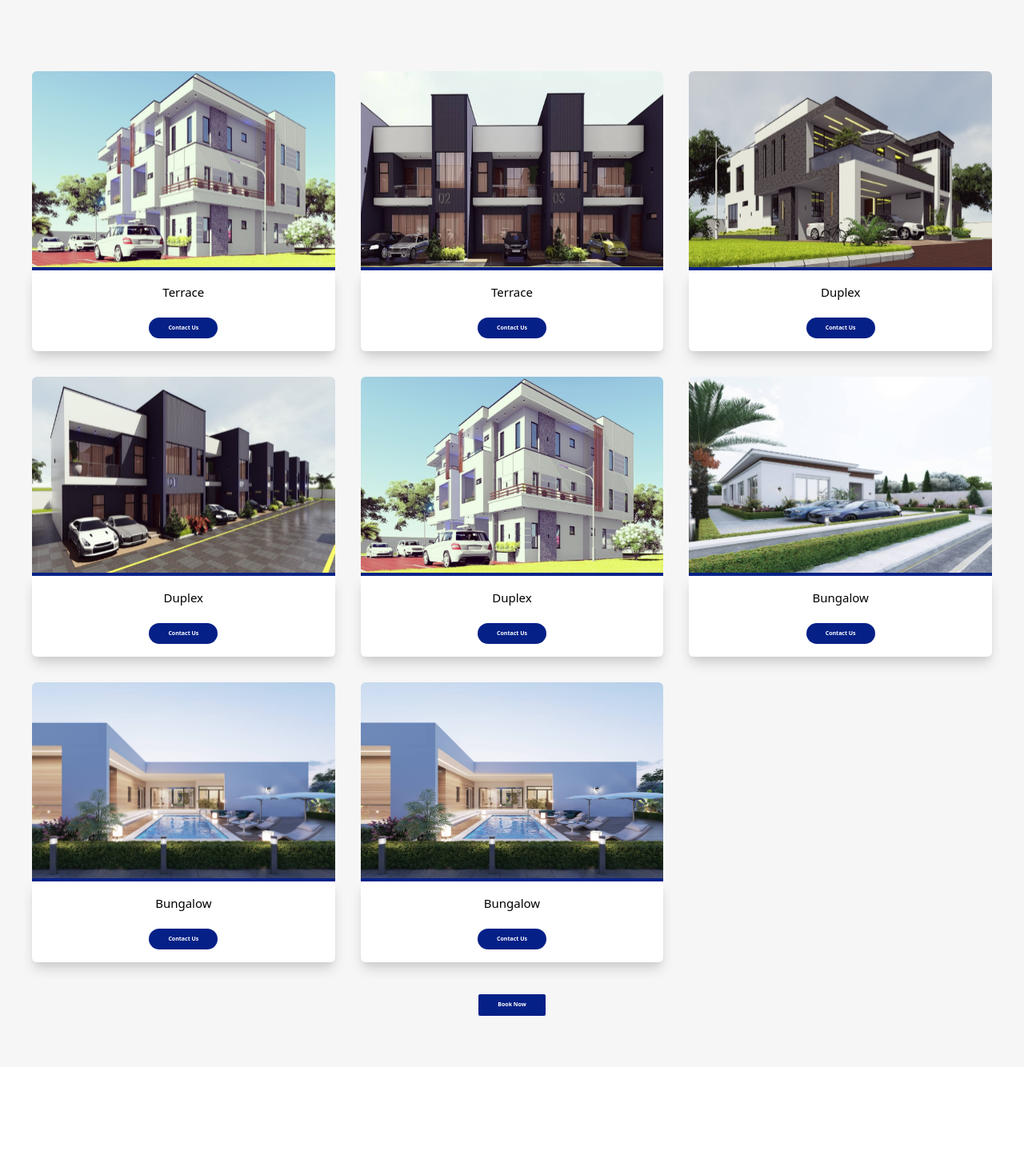
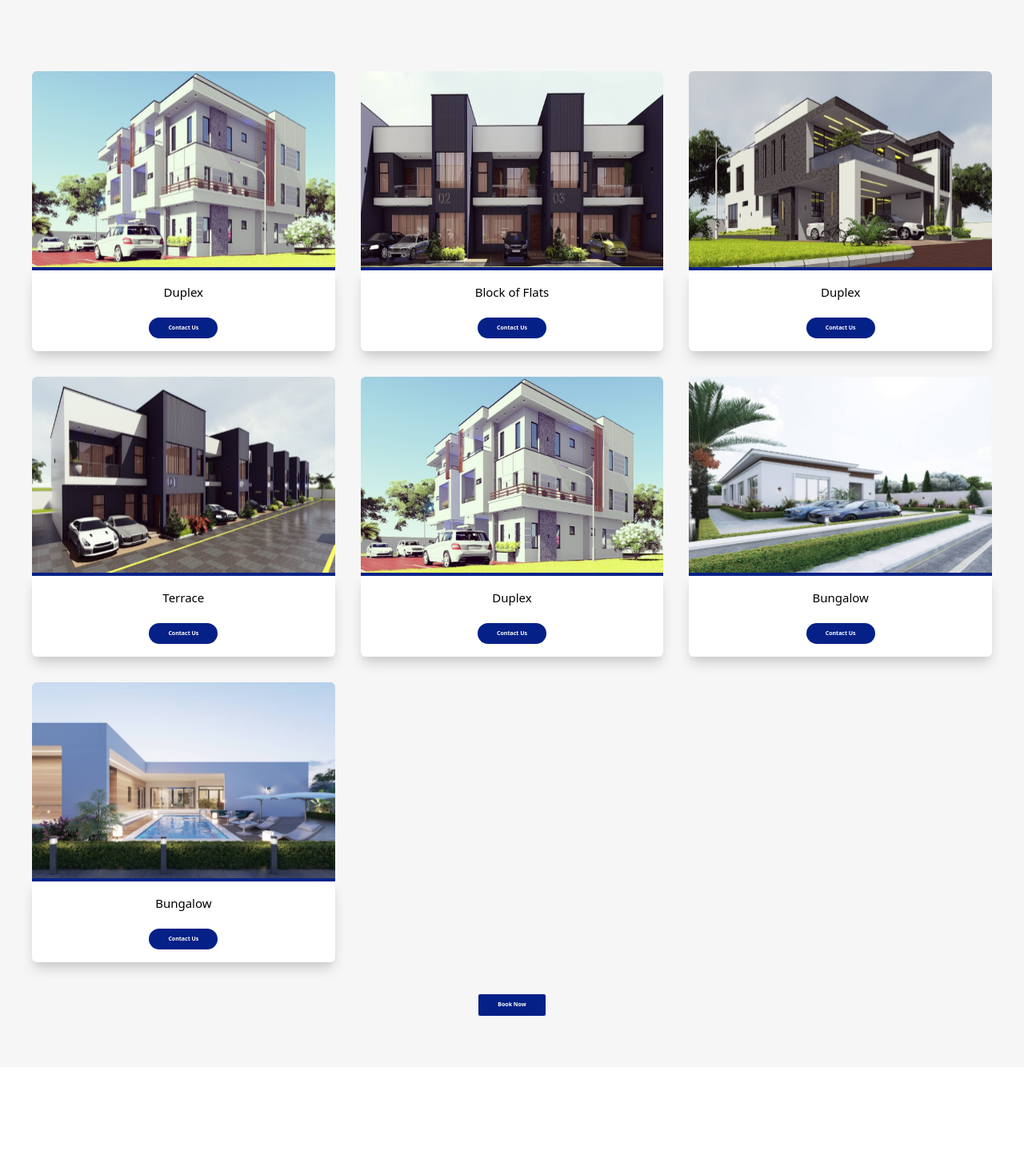
Before and after one commit to Mhiracul/EliteAce, a Next.js app: page /designs in a window 1280 px wide. Shown: the part 281-1740 px from the top of the page at 80% size. Built offline with nearby package versions, Linux system fonts and the light colour scheme.

Commit message:
Minor Fixes

```diff
--- a/src/app/PrivacyAndPolicy/page.tsx
+++ b/src/app/PrivacyAndPolicy/page.tsx
@@ -100,10 +100,10 @@ const PrivacyAndPolicy = () => {
             If you have any questions about this Privacy Policy, please contact
             us at{" "}
             <a
-              href="mailto:privacy@eliteandaceproperties.com"
+              href="mailto:info@eliteandace.com"
               className="text-blue-500 underline"
             >
-              privacy@eliteandaceproperties.com
+              info@eliteandace.com
             </a>
             .
           </p>
--- a/src/app/component/Designs.tsx
+++ b/src/app/component/Designs.tsx
@@ -19,10 +19,10 @@ const Design = () => {
             <Image src={Fruit1} alt="List" className="w-full rounded-t-md" />
             <div className="bg-[#052087] w-full h-1"></div>
             <div className="bg-white rounded-b-md shadow-lg shadow-[#ccc] py-4 px-4 flex flex-col items-center gap-5 relative">
-              <h4 className="text-[15px] font-medium text-center">Terrace</h4>
+              <h4 className="text-[15px] font-medium text-center">Duplex</h4>
 
               <button className="bg-[#052087] hover:bg-[#ee5457] px-6 py-2  font-bold rounded-full text-white font-Montserrat text-[7px]  max-w-[180px]">
-                <Link href="https://wa.me/+2348035491849">Contact Us</Link>
+                <Link href="/Contact">Contact Us</Link>
               </button>
             </div>
           </div>
@@ -31,10 +31,12 @@ const Design = () => {
             <Image src={Fruit2} alt="List" className="w-full rounded-t-md" />
             <div className="bg-[#052087] w-full h-1"></div>
             <div className="bg-white rounded-b-md shadow-lg shadow-[#ccc] py-4 px-4 flex flex-col items-center gap-5 relative">
-              <h4 className="text-[15px] font-medium text-center">Terrace</h4>
+              <h4 className="text-[15px] font-medium text-center">
+                Block of Flats
+              </h4>
 
               <button className="bg-[#052087] hover:bg-[#ee5457] px-6 py-2  font-bold rounded-full text-white font-Montserrat text-[7px]  max-w-[180px]">
-                <Link href="https://wa.me/+2348035491849">Contact Us</Link>
+                <Link href="/Contact">Contact Us</Link>
               </button>
             </div>
           </div>
@@ -46,7 +48,7 @@ const Design = () => {
               <h4 className="text-[15px] font-medium text-center">Duplex</h4>
 
               <button className="bg-[#052087] hover:bg-[#ee5457] px-6 py-2  font-bold rounded-full text-white font-Montserrat text-[7px]  max-w-[180px]">
-                <Link href="https://wa.me/+2348035491849">Contact Us</Link>
+                <Link href="/Contact">Contact Us</Link>
               </button>
             </div>
           </div>
@@ -55,10 +57,10 @@ const Design = () => {
             <Image src={Fruit4} alt="List" className="w-full rounded-t-md" />
             <div className="bg-[#052087] w-full h-1"></div>
             <div className="bg-white rounded-b-md shadow-lg shadow-[#ccc] py-4 px-4 flex flex-col items-center gap-5 relative">
-              <h4 className="text-[15px] font-medium text-center">Duplex</h4>
+              <h4 className="text-[15px] font-medium text-center">Terrace</h4>
 
               <button className="bg-[#052087] hover:bg-[#ee5457] px-6 py-2  font-bold rounded-full text-white font-Montserrat text-[7px]  max-w-[180px]">
-                <Link href="https://wa.me/+2348035491849">Contact Us</Link>
+                <Link href="/Contact">Contact Us</Link>
               </button>
             </div>
           </div>
@@ -69,7 +71,7 @@ const Design = () => {
               <h4 className="text-[15px] font-medium text-center">Duplex</h4>
 
               <button className="bg-[#052087] hover:bg-[#ee5457] px-6 py-2  font-bold rounded-full text-white font-Montserrat text-[7px]  max-w-[180px]">
-                <Link href="https://wa.me/+2348035491849">Contact Us</Link>
+                <Link href="/Contact">Contact Us</Link>
               </button>
             </div>
           </div>
@@ -80,7 +82,7 @@ const Design = () => {
               <h4 className="text-[15px] font-medium text-center">Bungalow</h4>
 
               <button className="bg-[#052087] hover:bg-[#ee5457] px-6 py-2  font-bold rounded-full text-white font-Montserrat text-[7px]  max-w-[180px]">
-                <Link href="https://wa.me/+2348035491849">Contact Us</Link>
+                <Link href="/Contact">Contact Us</Link>
               </button>
             </div>
           </div>
@@ -92,26 +94,14 @@ const Design = () => {
               <h4 className="text-[15px] font-medium text-center">Bungalow</h4>
 
               <button className="bg-[#052087] hover:bg-[#ee5457] px-6 py-2  font-bold rounded-full text-white font-Montserrat text-[7px]  max-w-[180px]">
-                <Link href="https://wa.me/+2348035491849">Contact Us</Link>
-              </button>
-            </div>
-          </div>
-
-          <div className="md:max-w-[500px] rounded-md  relative">
-            <Image src={Fruit7} alt="List" className="w-full  rounded-t-md" />
-            <div className="bg-[#052087] w-full h-1"></div>
-            <div className="bg-white rounded-b-md shadow-lg shadow-[#ccc] py-4 px-4 flex flex-col items-center gap-5 relative">
-              <h4 className="text-[15px] font-medium text-center">Bungalow</h4>
-
-              <button className="bg-[#052087] hover:bg-[#ee5457] px-6 py-2  font-bold rounded-full text-white font-Montserrat text-[7px]  max-w-[180px]">
-                <Link href="https://wa.me/+2348035491849">Contact Us</Link>
+                <Link href="/Contact">Contact Us</Link>
               </button>
             </div>
           </div>
         </div>
         <div className="flex  justify-center w-full mt-4 py-6">
-          <button className="bg-[#052087] hover:bg-[#ee5457] px-6 py-2 font-bold rounded-sm text-white font-Montserrat text-[7px] max-w-[180px] ">
-            Book Now
+          <button className="bg-[#052087] hover:bg-[#38498d] px-6 py-2 font-bold rounded-sm text-white font-Montserrat text-[7px] max-w-[180px] ">
+            <Link href="/Contact">Book Now</Link>
           </button>
         </div>
       </div>
--- a/src/app/component/Properties.tsx
+++ b/src/app/component/Properties.tsx
@@ -25,7 +25,7 @@ const Properties = () => {
 
             <div className="bg-white rounded-b-md shadow-lg shadow-[#ccc] py-4 px-4 flex flex-col items-center gap-5 relative">
               <button className="bg-[#052087]  px-6 py-3 font-bold rounded-md text-white font-Montserrat text-[9px] max-w-[180px] absolute  top-[1%]  -translate-y-1/2 left-1/2 transform -translate-x-1/2">
-                Terrace
+                Block of Flats
               </button>
             </div>
           </div>
```
